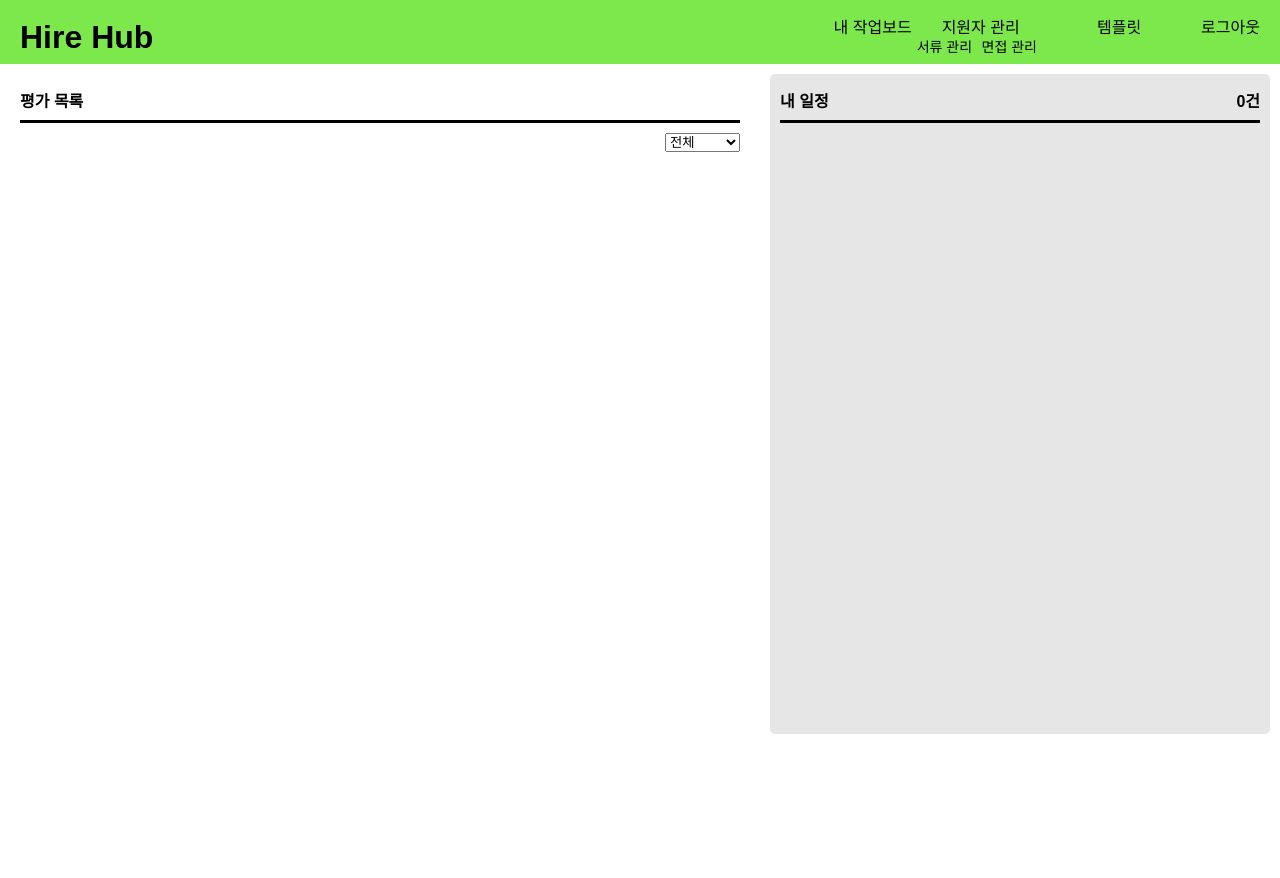
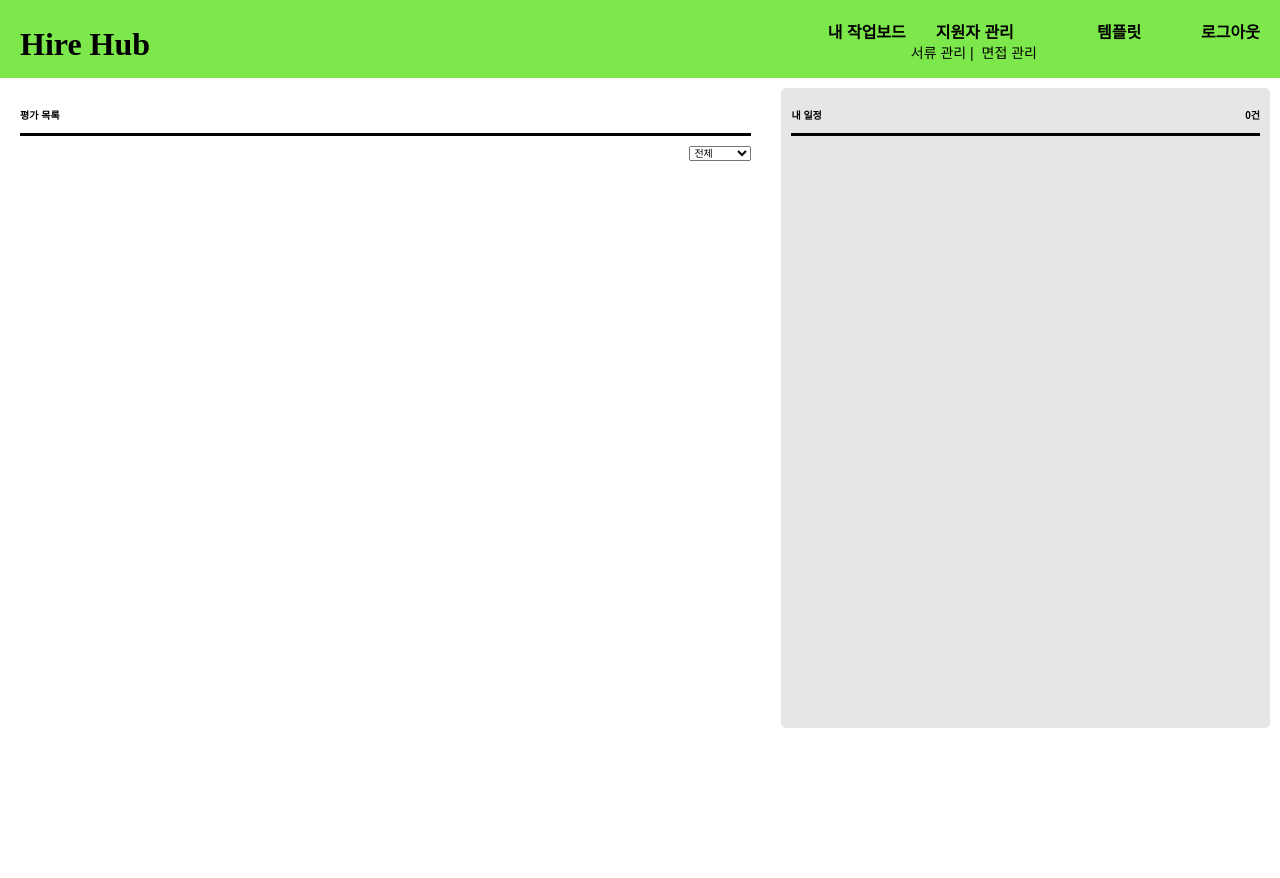
Before and after one commit to yumin22/piro21_HireHub, a Django app: page /mainboard/1/ in a window 1280 px wide. Before the commit the page ends 734 px from the top, so only its background shows below. Run offline with Django 5.2, Linux system fonts and the light colour scheme; the visitor is signed in with stand-in values (Sample User, id 1); data that the repository does not hold is empty; some web fonts are replaced.

Commit message:
[fix] css 수정

```diff
--- a/static/css/navbar.css
+++ b/static/css/navbar.css
@@ -1,3 +1,5 @@
+
+
 body {
     margin: 0;
     font-family: Arial, sans-serif;
@@ -12,10 +14,16 @@
 }
 
 #nav_title a {
+    font-family: 'SBAggroB';
     text-decoration: none;
     font-size: 32px;
     font-weight: bold;
     color: black;
+}
+
+.template-link h2 {
+    text-align: start;
+    /* 추가 스타일을 여기에 적용할 수 있습니다 */
 }
 
 #nav_menu {
@@ -30,6 +38,15 @@
     font-size: 16px;
     vertical-align: middle;
 }
+
+.accountsToggle {
+    display: none; /* 기본적으로 보이지 않게 설정 */
+}
+
+.toggleTrigger:hover + .accountsToggle {
+    display: block; /* 호버 시 보이게 설정 */
+}
+
 
 #nav_menu div {
     display: flex;
--- a/static/css/reset.css
+++ b/static/css/reset.css
@@ -1,4 +1,16 @@
+/* box-sizing 규칙을 명시합니다. */
+*,
+*::before,
+*::after {
+  box-sizing: border-box;
+}
 
+@font-face {
+  font-family: 'SBAggroB';
+  src: url('https://fastly.jsdelivr.net/gh/projectnoonnu/noonfonts_2108@1.1/SBAggroB.woff') format('woff');
+  font-weight: normal;
+  font-style: normal;
+}
 
 /* 폰트 크기의 팽창을 방지합니다. */
 html {
@@ -30,51 +42,70 @@
   list-style: none;
 }
 
-/* http://meyerweb.com/eric/tools/css/reset/
-	v2.0 | 20110126
-	License: none (public domain)
-  */
+/* 핵심 body의 기본값을 설정합니다. */
+body {
+  min-height: 100vh;
+  line-height: 1.5;
+}
 
-html, body, div, span, applet, object, iframe,
-h1, h2, h3, h4, h5, h6, p, blockquote, pre,
-a, abbr, acronym, address, big, cite, code,
-del, dfn, em, img, ins, kbd, q, s, samp,
-small, strike, strong, sub, sup, tt, var,
-b, u, i, center,
-dl, dt, dd, ol, ul, li,
-fieldset, form, label, legend,
-table, caption, tbody, tfoot, thead, tr, th, td,
-article, aside, canvas, details, embed,
-figure, figcaption, footer, header, hgroup,
-menu, nav, output, ruby, section, summary,
-time, mark, audio, video {
+/* 제목 요소와 상호작용하는 요소에 대해 line-height를 더 짧게 설정합니다. */
+h1,
+h2,
+h3,
+h4,
+button,
+input,
+label {
+  line-height: 1.1;
+}
+
+button {
+  background: none;
+  border: none;
+  padding: 0;
   margin: 0;
-	padding: 0;
-	border: 0;
-	font-size: 100%;
   font: inherit;
-	vertical-align: baseline;
+  color: inherit;
+  cursor: pointer;
+  text-decoration: none;
+  display: inline-block;
 }
-  /* HTML5 display-role reset for older browsers */
-article, aside, details, figcaption, figure,
-footer, header, hgroup, menu, nav, section {
+
+/* 제목에 대한 text-wrap을 balance로 설정합니다. */
+h1,
+h2,
+h3,
+h4 {
+  text-wrap: balance;
+}
+
+/* 클래스가 없는 기본 a 태그 요소는 기본 스타일을 가져옵니다. */
+a:not([class]) {
+  text-decoration-skip-ink: auto;
+  color: currentColor;
+}
+
+/* 이미지 관련 작업을 더 쉽게 합니다. */
+img,
+picture {
+  max-width: 100%;
   display: block;
 }
-body {
-	line-height: 1;
+
+/* input 및 button 항목들이 글꼴을 상속하도록 합니다. */
+input,
+button,
+textarea,
+select {
+  font: inherit;
 }
-ol, ul {
-	list-style: none;
+
+/* 행 속성이 없는 textarea가 너무 작지 않도록 합니다. */
+textarea:not([rows]) {
+  min-height: 10em;
 }
-blockquote, q {
-	quotes: none;
+
+/* 고정된 모든 항목에는 여분의 스크롤 여백이 있어야 합니다. */
+:target {
+  scroll-margin-block: 5ex;
 }
-blockquote:before, blockquote:after,
-q:before, q:after {
-	content: '';
-	content: none;
-}
-table {
-	border-collapse: collapse;
-	border-spacing: 0;
-}
--- a/templates/base.html
+++ b/templates/base.html
@@ -4,10 +4,10 @@
 
 <head>
     <meta charset="UTF-8">
+    <link rel="stylesheet" as="style" crossorigin href="https://cdn.jsdelivr.net/gh/orioncactus/pretendard@v1.3.9/dist/web/static/pretendard.min.css" />
+    <link rel="stylesheet" href="{% static 'css/reset.css' %}">
+    <link rel="stylesheet" as="style" crossorigin href="https://cdn.jsdelivr.net/npm/remixicon/fonts/remixicon.css">
     <meta name="viewport" content="width=device-width, initial-scale=1.0">
-    <link rel="stylesheet" href="{% static 'css/reset.css' %}">
-    <link rel="stylesheet" as="style" crossorigin href="https://cdn.jsdelivr.net/gh/orioncactus/pretendard@v1.3.9/dist/web/static/pretendard.min.css" />
-    <link rel="stylesheet" as="style" crossorigin href="https://cdn.jsdelivr.net/npm/remixicon/fonts/remixicon.css">
     <style>
         body {
             font-family: 'Pretendard', sans-serif;
@@ -17,8 +17,9 @@
 </head>
 <body>
     <header>
+    {% include 'navbar.html'%}
     </header>
-    {% include 'navbar.html'%}
-    {% block content %}<!-- 여기 내용-->{% endblock %}
+
+    {% block content %}{% endblock %}
 </body>
 </html>
--- a/templates/navbar.html
+++ b/templates/navbar.html
@@ -12,14 +12,14 @@
     {% if user.is_authenticated %}<!--로그인한 상태일 때 출력-->
     <div id="nav_menu">
         <a href='{% url "accounts:mainboard" pk=user.pk %}'><h2>내 작업보드</h2></a>
-        <div>
-            <h2>지원자 관리</h2>
-            <div>
-                <a href='{% url "applicants:document" %}'>서류 관리</a>
+        <div class="template-link">
+            <h2 class="toggleTrigger">지원자 관리</h2>
+            <div class="accountsToggle">
+                <a href='{% url "applicants:document" %}'>서류 관리 |</a>
                 <a href='{% url "applicants:interview" %}'>면접 관리</a>
             </div>
         </div>
-        <a href='{% url "applicants:interview" %}'><h2>템플릿</h2></a><!--임시url-->
+        <a href='{% url "template:template_list" %}'><h2 style="text-align: start;">템플릿</h2></a>
         <a href='{% url "applicants:interview" %}'><h2>로그아웃</h2></a><!--임시url-->
     </div>
     {% endif %}
```
Also changed, not shown: static/css/template/temp_create.css (+11 -12 lines), accounts/migrations/0001_initial.py, applicants/migrations/0001_initial.py, evaluations/migrations/0001_initial.py, interviews/migrations/0001_initial.py, template/migrations/0001_initial.py. Lines whose indentation alone changed are shown as unchanged.
